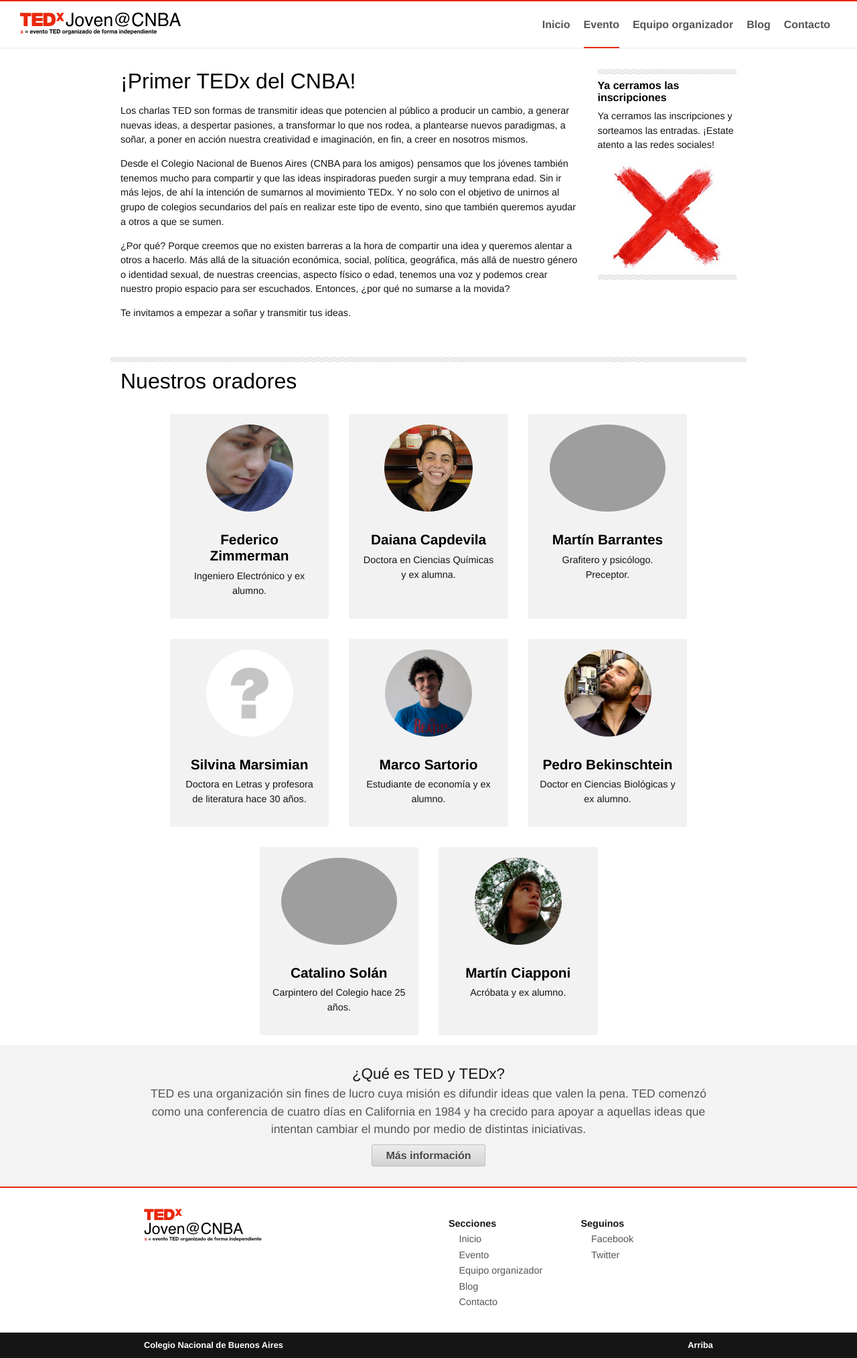
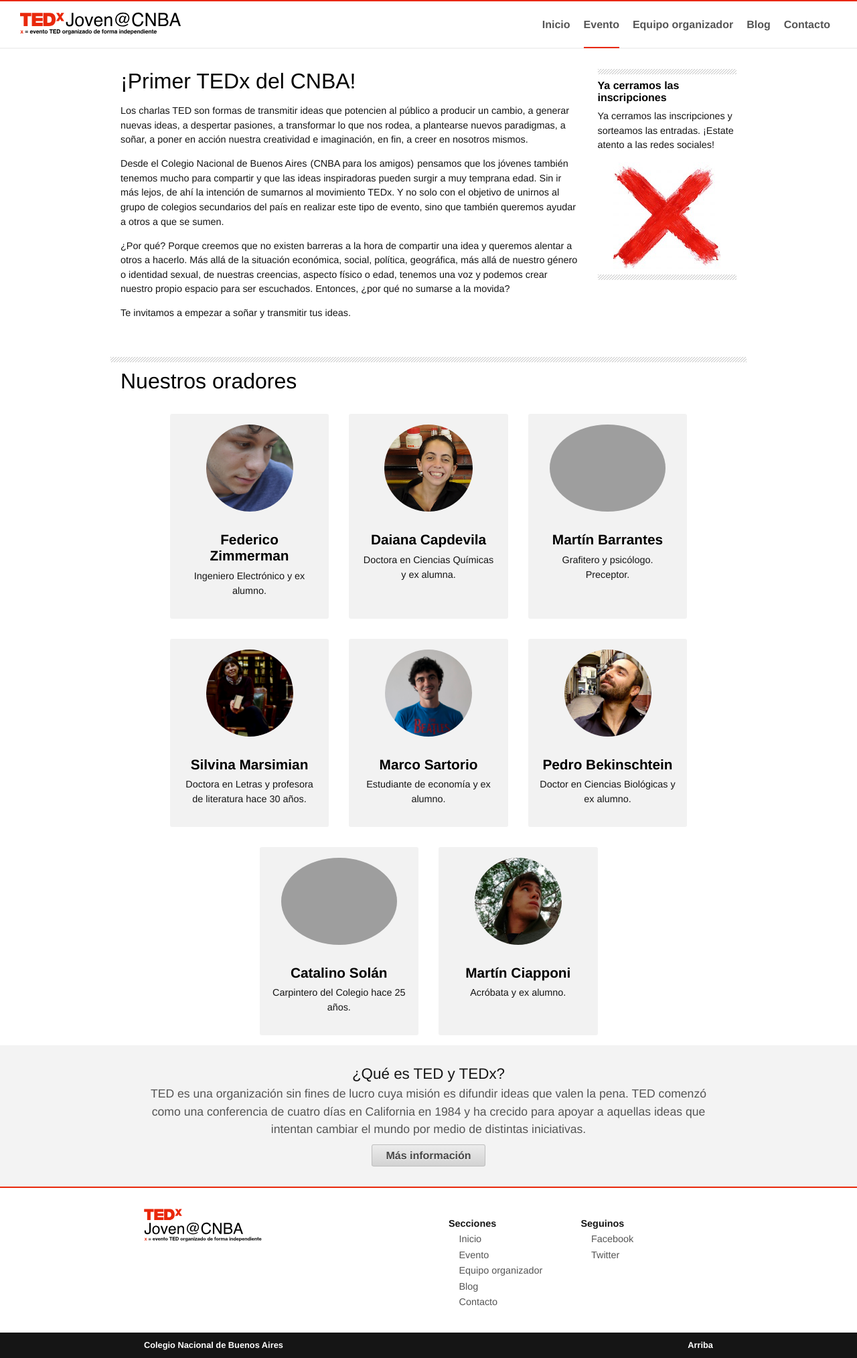
Before and after one commit to TEDxCNBA/pagina, a Jekyll site: the page built from evento.html, in a window 1280 px wide. Shown: the whole page at 67% size. Built offline with Jekyll 4.4.1, drawn with Linux system fonts in a browser that asks for light colours.

Commit message:
Agregué foto de Marsimian

```diff
--- a/_data/speakers.yml
+++ b/_data/speakers.yml
@@ -12,7 +12,7 @@
 
 - nombre: Silvina Marsimian
   perfil: Doctora en Letras y profesora de literatura hace 30 años.
-  foto: /orador-tba.jpg
+  foto: /silvina.png
 
 - nombre: Marco Sartorio
   perfil: Estudiante de economía y ex alumno.
```
Also changed, not shown: assets/silvina.png (added).
